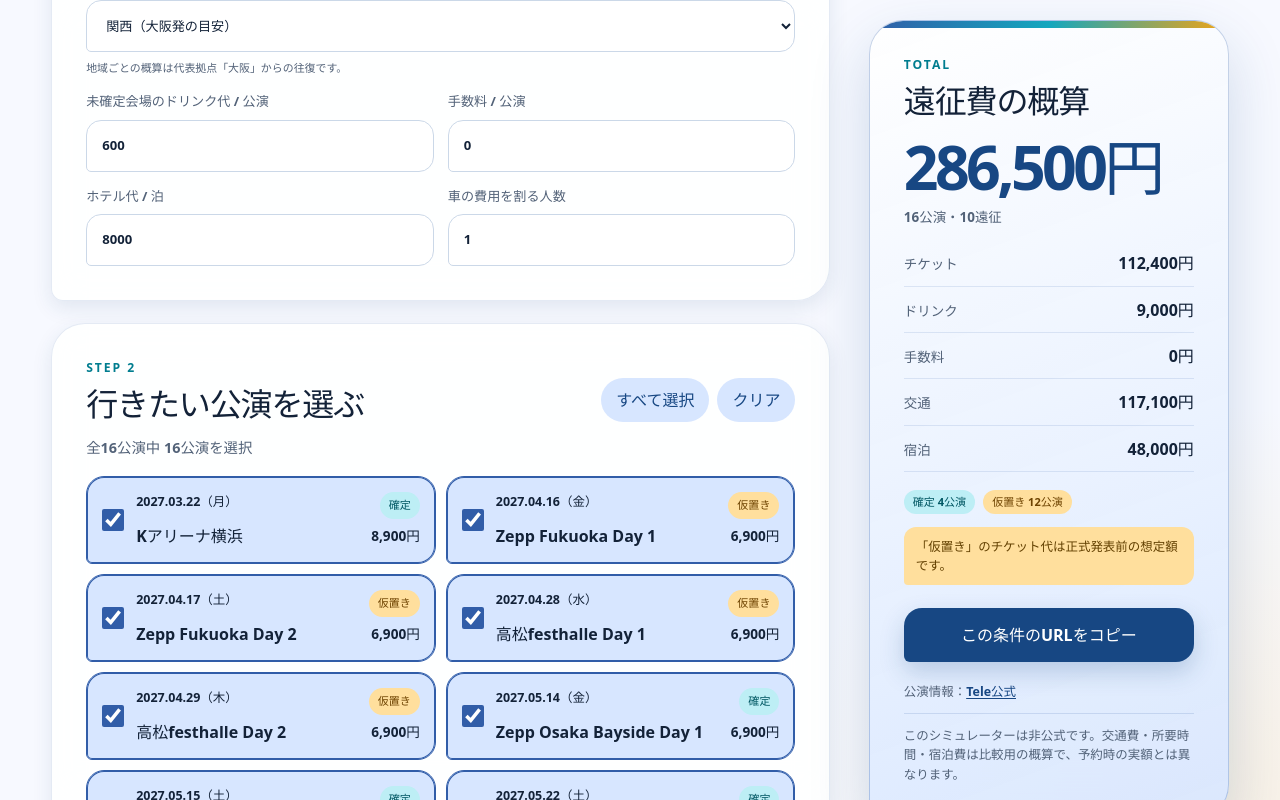
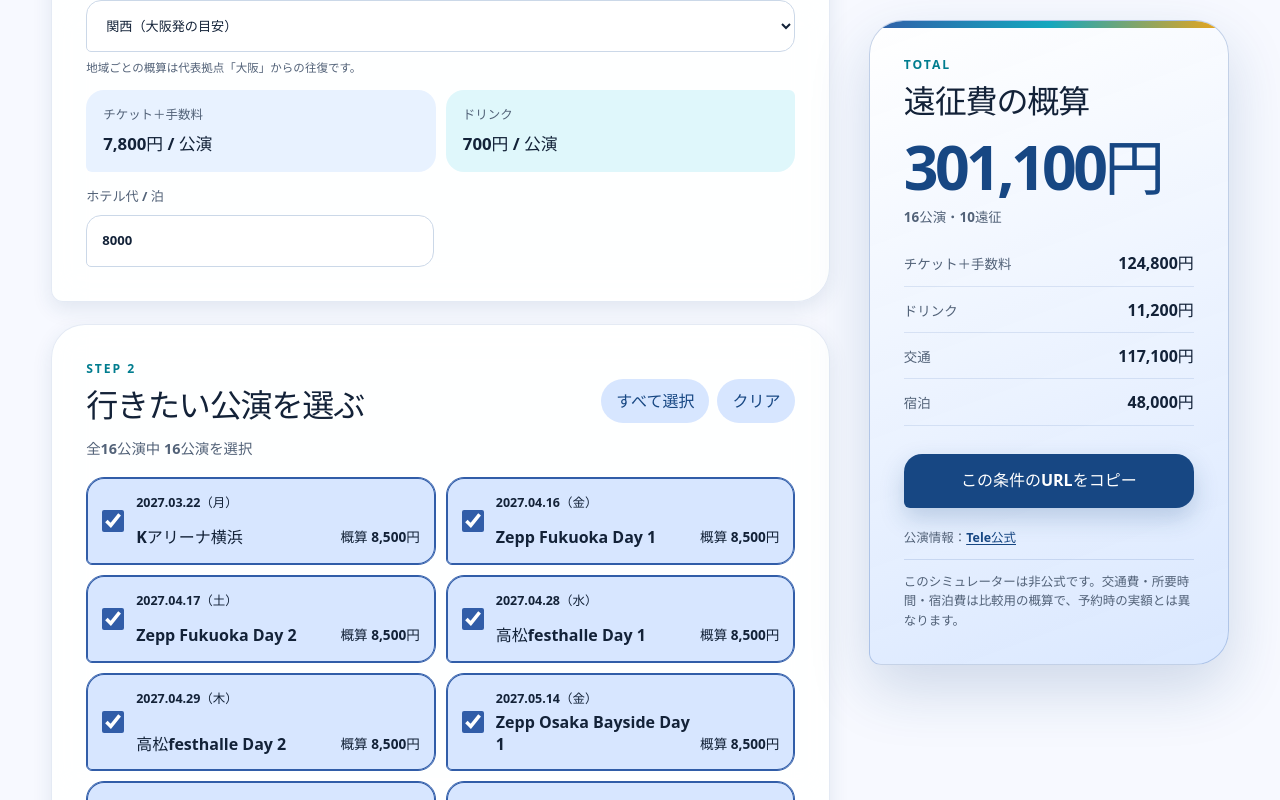
Before and after one commit to nekoneko03/tele-tour-budget, a Next.js app: page / in a window 1280 px wide. Both pictures are taken after a click on the button "すべて選択". Shown: the part 670-1470 px from the top of the page. Built offline with nearby package versions, Linux system fonts and the light colour scheme.

Commit message:
feat: add per-trip cost breakdowns

```diff
--- a/app/globals.css
+++ b/app/globals.css
@@ -125,6 +125,26 @@ a { color: var(--blue-strong); font-weight: 750; text-underline-offset: .2em; }
   transition: border-color 160ms ease, box-shadow 160ms ease;
 }
 .field input:hover, .field select:hover { border-color: var(--blue); }
+.field small { color: var(--muted); font-size: .72rem; font-weight: 620; line-height: 1.5; }
+.price-facts {
+  display: grid;
+  grid-template-columns: repeat(2, minmax(0, 1fr));
+  gap: 10px;
+}
+.price-facts p {
+  display: grid;
+  gap: 4px;
+  min-height: 82px;
+  margin: 0;
+  padding: 15px 17px;
+  border-radius: 18px 18px 18px 6px;
+  color: var(--muted);
+  background: var(--tonal);
+  font-size: .78rem;
+  font-weight: 760;
+}
+.price-facts p:nth-child(2) { border-radius: 18px 6px 18px 18px; background: var(--cyan-surface); }
+.price-facts strong { align-self: end; color: var(--ink); font-size: 1.05rem; font-weight: 880; }
 .button-row, .status-summary { display: flex; flex-wrap: wrap; gap: 8px; }
 .text-button, .primary-button, .mode-button {
   min-height: 44px;
@@ -194,8 +214,32 @@ a { color: var(--blue-strong); font-weight: 750; text-underline-offset: .2em; }
 .mode-button.is-selected small { color: rgb(255 255 255 / 78%); }
 .mode-button:disabled { cursor: not-allowed; opacity: .46; }
 .compact-field { width: min(100%, 220px); }
+.car-party-field { margin-top: 12px; }
 .estimate-note, .warning-note, .source-note, .disclaimer, .share-status { color: var(--muted); font-size: .78rem; line-height: 1.55; }
 .estimate-note { margin: 14px 0 0; }
+.trip-breakdown {
+  display: grid;
+  gap: 7px;
+  margin: 18px 0 0;
+  padding: 16px 18px;
+  border: 1px solid rgb(49 93 168 / 14%);
+  border-radius: 18px 18px 18px 6px;
+  background: color-mix(in srgb, var(--high) 84%, transparent);
+}
+.trip-breakdown div {
+  display: flex;
+  gap: 16px;
+  align-items: baseline;
+  justify-content: space-between;
+}
+.trip-breakdown dt { color: var(--muted); font-size: .78rem; }
+.trip-breakdown dd { margin: 0; font-size: .84rem; font-weight: 810; white-space: nowrap; }
+.trip-breakdown .trip-breakdown-total {
+  margin-top: 5px;
+  padding-top: 10px;
+  border-top: 1px solid var(--line);
+}
+.trip-breakdown-total dt, .trip-breakdown-total dd { color: var(--ink); font-size: .95rem; font-weight: 900; }
 
 .summary-panel {
   position: sticky;
@@ -243,7 +287,7 @@ a { color: var(--blue-strong); font-weight: 750; text-underline-offset: .2em; }
   .hero h1 { font-size: clamp(2.25rem, 13vw, 3.7rem); }
   .panel { padding: 20px 16px; border-radius: 26px 26px 26px 8px; }
   .section-heading, .trip-card-heading { align-items: flex-start; flex-direction: column; }
-  .field-grid, .show-list, .mode-buttons { grid-template-columns: 1fr; }
+  .field-grid, .price-facts, .show-list, .mode-buttons { grid-template-columns: 1fr; }
   .show-option { min-height: 94px; }
   .mode-button { min-height: 58px; }
   .trip-subtotal { align-self: auto; }
--- a/app/page.tsx
+++ b/app/page.tsx
@@ -6,11 +6,12 @@ import {
   officialSourceUrl,
   regions,
   shows,
-  ticketPriceStatusLabels,
   venues,
   type RegionId,
 } from "../lib/data";
 import {
+  DRINK_FEE_PER_SHOW,
+  TICKET_AND_FEE_PER_SHOW,
   calculateTourBudget,
   groupSelectedShowsIntoTrips,
   type TransportMode,
@@ -49,10 +50,7 @@ export default function Home() {
   const [selectedShowIds, setSelectedShowIds] = useState<Set<string>>(
     () => new Set(),
   );
-  const [drinkFeePerShow, setDrinkFeePerShow] = useState(600);
-  const [userFeePerShow, setUserFeePerShow] = useState(0);
   const [hotelNightlyRate, setHotelNightlyRate] = useState(8_000);
-  const [carPartySize, setCarPartySize] = useState(1);
   const [tripOverrides, setTripOverrides] = useState<
     Record<string, TripOverride | undefined>
   >({});
@@ -73,19 +71,24 @@ export default function Home() {
       );
     }
 
-    setDrinkFeePerShow(safeNumber(params.get("drink"), 600));
-    setUserFeePerShow(safeNumber(params.get("fee"), 0));
     setHotelNightlyRate(safeNumber(params.get("hotel"), 8_000));
-    setCarPartySize(safeNumber(params.get("party"), 1, true));
 
     const parsedOverrides: Record<string, TripOverride> = {};
     for (const entry of params.getAll("trip")) {
-      const [tripId, mode, nights] = entry.split("|");
+      const [tripId, mode, nights, carPartySize] = entry.split("|");
       if (!tripId || !validModes.has(mode as TransportMode)) continue;
       const parsedNights = safeNumber(nights ?? null, Number.NaN);
+      const parsedCarPartySize = safeNumber(
+        carPartySize ?? null,
+        Number.NaN,
+        true,
+      );
       parsedOverrides[tripId] = {
         mode: mode as TransportMode,
         ...(Number.isFinite(parsedNights) ? { nights: parsedNights } : {}),
+        ...(Number.isFinite(parsedCarPartySize)
+          ? { carPartySize: parsedCarPartySize }
+          : {}),
       };
     }
     setTripOverrides(parsedOverrides);
@@ -112,6 +115,11 @@ export default function Home() {
       safeOverrides[trip.id] = {
         ...(modeIsAvailable ? { mode: override.mode } : {}),
         ...(override.nights !== undefined ? { nights: override.nights } : {}),
+        ...(override.carPartySize !== undefined &&
+        Number.isInteger(override.carPartySize) &&
+        override.carPartySize >= 1
+          ? { carPartySize: override.carPartySize }
+          : {}),
       };
     }
     return safeOverrides;
@@ -121,20 +129,14 @@ export default function Home() {
       calculateTourBudget({
         selectedShows,
         originRegionId,
-        drinkFeePerShow,
-        userFeePerShow,
         hotelNightlyRate,
-        carPartySize,
         tripOverrides: effectiveTripOverrides,
       }),
     [
-      carPartySize,
-      drinkFeePerShow,
       hotelNightlyRate,
       originRegionId,
       selectedShows,
       effectiveTripOverrides,
-      userFeePerShow,
     ],
   );
 
@@ -158,17 +160,18 @@ export default function Home() {
     const params = new URLSearchParams();
     params.set("region", originRegionId);
     params.set("shows", selectedShows.map((show) => show.id).join(","));
-    params.set("drink", String(drinkFeePerShow));
-    params.set("fee", String(userFeePerShow));
     params.set("hotel", String(hotelNightlyRate));
-    params.set("party", String(carPartySize));
 
     for (const trip of availableTrips) {
       const override = effectiveTripOverrides[trip.id];
       const mode = override?.mode ?? trip.recommendedMode;
       const route = trip.routeOptions.find((option) => option.mode === mode);
       const nights = override?.nights ?? route?.nights;
-      params.append("trip", `${trip.id}|${mode}|${nights ?? ""}`);
+      const carPartySize = override?.carPartySize ?? 1;
+      params.append(
+        "trip",
+        `${trip.id}|${mode}|${nights ?? ""}|${carPartySize}`,
+      );
     }
 
     const url = `${window.location.origin}${window.location.pathname}?${params.toString()}`;
@@ -221,30 +224,16 @@ export default function Home() {
                   からの往復です。
                 </small>
               </label>
-              <label className="field">
-                <span>未確定会場のドリンク代 / 公演</span>
-                <input
-                  type="number"
-                  min="0"
-                  inputMode="numeric"
-                  value={drinkFeePerShow}
-                  onChange={(event) =>
-                    setDrinkFeePerShow(safeNumber(event.target.value, 0))
-                  }
-                />
-              </label>
-              <label className="field">
-                <span>手数料 / 公演</span>
-                <input
-                  type="number"
-                  min="0"
-                  inputMode="numeric"
-                  value={userFeePerShow}
-                  onChange={(event) =>
-                    setUserFeePerShow(safeNumber(event.target.value, 0))
-                  }
-                />
-              </label>
+              <div className="price-facts field-wide" aria-label="固定費用">
+                <p>
+                  <span>チケット＋手数料</span>
+                  <strong>{yen(TICKET_AND_FEE_PER_SHOW)} / 公演</strong>
+                </p>
+                <p>
+                  <span>ドリンク</span>
+                  <strong>{yen(DRINK_FEE_PER_SHOW)} / 公演</strong>
+                </p>
+              </div>
               <label className="field">
                 <span>ホテル代 / 泊</span>
                 <input
@@ -254,19 +243,6 @@ export default function Home() {
                   value={hotelNightlyRate}
                   onChange={(event) =>
                     setHotelNightlyRate(safeNumber(event.target.value, 0))
-                  }
-                />
-              </label>
-              <label className="field">
-                <span>車の費用を割る人数</span>
-                <input
-                  type="number"
-                  min="1"
-                  step="1"
-                  inputMode="numeric"
-                  value={carPartySize}
-                  onChange={(event) =>
-                    setCarPartySize(safeNumber(event.target.value, 1, true))
                   }
                 />
               </label>
@@ -322,11 +298,11 @@ export default function Home() {
                       {"day" in show && show.day ? ` Day ${show.day}` : ""}
                     </span>
                     <span
-                      className={`status-badge status-${show.ticketPriceStatus}`}
+                      className="show-price"
+                      title="チケット・手数料・ドリンクの固定概算"
                     >
-                      {ticketPriceStatusLabels[show.ticketPriceStatus]}
+                      概算 {yen(TICKET_AND_FEE_PER_SHOW + DRINK_FEE_PER_SHOW)}
                     </span>
-                    <span className="show-price">{yen(show.ticketPrice)}</span>
                   </label>
                 );
               })}
@@ -343,7 +319,17 @@ export default function Home() {
               </div>
               <div className="trip-list">
                 {budget.trips.map(
-                  ({ trip, mode, nights, transportCost, lodgingCost }) => {
+                  ({
+                    trip,
+                    mode,
+                    ticketAndFee,
+                    drink,
+                    transportCost,
+                    nights,
+                    lodgingCost,
+                    total,
+                    carPartySize,
+                  }) => {
                     const chosenRoute = trip.routeOptions.find(
                       (option) => option.mode === mode,
                     );
@@ -362,7 +348,7 @@ export default function Home() {
                             </p>
                           </div>
                           <span className="trip-subtotal">
-                            {yen(transportCost + lodgingCost)}
+                            {yen(total)}
                           </span>
                         </div>
                         <div
@@ -409,6 +395,29 @@ export default function Home() {
                             ))}
                           </select>
                         </label>
+                        {mode === "car" && (
+                          <label className="field compact-field car-party-field">
+                            <span>車の費用を割る人数</span>
+                            <input
+                              type="number"
+                              min="1"
+                              step="1"
+                              inputMode="numeric"
+                              value={carPartySize}
+                              aria-label={`${trip.city}遠征で車の費用を割る人数`}
+                              onChange={(event) =>
+                                updateTrip(trip.id, {
+                                  carPartySize: safeNumber(
+                                    event.target.value,
+                                    1,
+                                    true,
+                                  ),
+                                })
+                              }
+                            />
+                            <small>この遠征の車代だけを人数で割ります。</small>
+                          </label>
+                        )}
                         {chosenRoute && (
                           <p className="estimate-note">
                             おすすめ：{modeLabels[trip.recommendedMode]}。選択中の
@@ -421,6 +430,31 @@ export default function Home() {
                             {chosenRoute.minutes.max}分（最小・標準・最大）。ライブ運賃ではない概算です。
                           </p>
                         )}
+                        <dl
+                          className="trip-breakdown"
+                          aria-label={`${trip.city}遠征の費用内訳`}
+                        >
+                          <div>
+                            <dt>チケット＋手数料</dt>
+                            <dd>{yen(ticketAndFee)}</dd>
+                          </div>
+                          <div>
+                            <dt>ドリンク</dt>
+                            <dd>{yen(drink)}</dd>
+                          </div>
+                          <div>
+                            <dt>交通費</dt>
+                            <dd>{yen(transportCost)}</dd>
+                          </div>
+                          <div>
+                            <dt>宿泊費</dt>
+                            <dd>{yen(lodgingCost)}</dd>
+                          </div>
+                          <div className="trip-breakdown-total">
+                            <dt>遠征小計</dt>
+                            <dd>{yen(total)}</dd>
+                          </div>
+                        </dl>
                       </article>
                     );
                   },
@@ -439,16 +473,12 @@ export default function Home() {
           </p>
           <dl className="breakdown-list">
             <div>
-              <dt>チケット</dt>
-              <dd>{yen(budget.ticketBase)}</dd>
+              <dt>チケット＋手数料</dt>
+              <dd>{yen(budget.ticketAndFee)}</dd>
             </div>
             <div>
               <dt>ドリンク</dt>
               <dd>{yen(budget.drink)}</dd>
-            </div>
-            <div>
-              <dt>手数料</dt>
-              <dd>{yen(budget.userFee)}</dd>
             </div>
             <div>
               <dt>交通</dt>
@@ -459,19 +489,6 @@ export default function Home() {
               <dd>{yen(budget.lodging)}</dd>
             </div>
           </dl>
-          <div className="status-summary">
-            <span className="status-badge status-confirmed">
-              確定 {budget.ticketStatusCounts.confirmed}公演
-            </span>
-            <span className="status-badge status-provisional">
-              仮置き {budget.ticketStatusCounts.provisional}公演
-            </span>
-          </div>
-          {budget.hasProvisionalTickets && (
-            <p className="warning-note">
-              「仮置き」のチケット代は正式発表前の想定額です。
-            </p>
-          )}
           <button
             type="button"
             className="primary-button"
--- a/lib/calculator.ts
+++ b/lib/calculator.ts
@@ -1,9 +1,4 @@
-import type {
-  RegionId,
-  TicketPriceStatus,
-  TourShow,
-  Venue,
-} from "./data";
+import type { RegionId, TourShow, Venue } from "./data";
 import { venues } from "./data";
 
 export type TransportMode = "rail" | "flight" | "overnight_bus" | "car";
@@ -37,36 +32,34 @@ export type TripOverride = {
   /** Round-trip cost before a car party split. */
   transportCost?: number;
   nights?: number;
+  /** Number of people sharing this trip's car cost. */
+  carPartySize?: number;
 };
 
 export type TourBudgetInput = {
   selectedShows: readonly TourShow[];
   originRegionId: RegionId;
-  drinkFeePerShow?: number;
-  userFeePerShow?: number;
   hotelNightlyRate?: number;
-  carPartySize?: number;
   tripOverrides?: Readonly<Record<string, TripOverride | undefined>>;
 };
 
 export type TripBudget = {
   trip: Trip;
   mode: TransportMode;
+  ticketAndFee: number;
+  drink: number;
   transportCost: number;
   nights: number;
   lodgingCost: number;
+  total: number;
+  carPartySize: number;
 };
-
-export type TicketStatusCounts = Record<TicketPriceStatus, number>;
 
 export type TourBudget = {
   showCount: number;
   tripCount: number;
-  ticketStatusCounts: TicketStatusCounts;
-  hasProvisionalTickets: boolean;
-  ticketBase: number;
+  ticketAndFee: number;
   drink: number;
-  userFee: number;
   transport: number;
   lodging: number;
   total: number;
@@ -79,6 +72,9 @@ const TRANSPORT_MODES: readonly TransportMode[] = [
   "overnight_bus",
   "car",
 ];
+
+export const TICKET_AND_FEE_PER_SHOW = 7_800;
+export const DRINK_FEE_PER_SHOW = 700;
 
 const MAINLAND_REGION_ORDER: readonly RegionId[] = [
   "hokkaido",
@@ -299,19 +295,10 @@ function positiveInteger(value: number, name: string): number {
 }
 
 export function calculateTourBudget(input: TourBudgetInput): TourBudget {
-  const drinkFeePerShow = nonNegative(
-    input.drinkFeePerShow ?? 600,
-    "drinkFeePerShow",
-  );
-  const userFeePerShow = nonNegative(
-    input.userFeePerShow ?? 0,
-    "userFeePerShow",
-  );
   const hotelNightlyRate = nonNegative(
     input.hotelNightlyRate ?? 8_000,
     "hotelNightlyRate",
   );
-  const carPartySize = positiveInteger(input.carPartySize ?? 1, "carPartySize");
   const trips = groupSelectedShowsIntoTrips(
     input.selectedShows,
     input.originRegionId,
@@ -329,54 +316,52 @@ export function calculateTourBudget(input: TourBudgetInput): TourBudget {
       override?.transportCost ?? route.cost.typical,
       "transportCost",
     );
+    const carPartySize = positiveInteger(
+      override?.carPartySize ?? 1,
+      `carPartySize (${trip.id})`,
+    );
     const transportCost =
       mode === "car" ? Math.round(routeCost / carPartySize) : routeCost;
     const nights = nonNegative(override?.nights ?? route.nights, "nights");
     const lodgingCost = Math.round(nights * hotelNightlyRate);
+    const ticketAndFee = trip.shows.length * TICKET_AND_FEE_PER_SHOW;
+    const drink = trip.shows.length * DRINK_FEE_PER_SHOW;
+    const total = ticketAndFee + drink + transportCost + lodgingCost;
 
-    return { trip, mode, transportCost, nights, lodgingCost };
+    return {
+      trip,
+      mode,
+      ticketAndFee,
+      drink,
+      transportCost,
+      nights,
+      lodgingCost,
+      total,
+      carPartySize,
+    };
   });
 
-  const ticketStatusCounts: TicketStatusCounts = {
-    confirmed: 0,
-    provisional: 0,
-  };
-  let ticketBase = 0;
-  for (const show of input.selectedShows) {
-    ticketBase += nonNegative(show.ticketPrice, "ticketPrice");
-    ticketStatusCounts[show.ticketPriceStatus] += 1;
-  }
-
   const showCount = input.selectedShows.length;
-  const drink = Math.round(
-    input.selectedShows.reduce(
-      (sum, show) =>
-        sum +
-        nonNegative(
-          show.drinkPrice ?? drinkFeePerShow,
-          `drinkPrice (${show.id})`,
-        ),
-      0,
-    ),
+  const ticketAndFee = tripBudgets.reduce(
+    (sum, trip) => sum + trip.ticketAndFee,
+    0,
   );
-  const userFee = Math.round(userFeePerShow * showCount);
+  const drink = tripBudgets.reduce((sum, trip) => sum + trip.drink, 0);
   const transport = tripBudgets.reduce(
     (sum, trip) => sum + trip.transportCost,
     0,
   );
   const lodging = tripBudgets.reduce((sum, trip) => sum + trip.lodgingCost, 0);
+  const total = tripBudgets.reduce((sum, trip) => sum + trip.total, 0);
 
   return {
     showCount,
     tripCount: trips.length,
-    ticketStatusCounts,
-    hasProvisionalTickets: ticketStatusCounts.provisional > 0,
-    ticketBase,
+    ticketAndFee,
     drink,
-    userFee,
     transport,
     lodging,
-    total: ticketBase + drink + userFee + transport + lodging,
+    total,
     trips: tripBudgets,
   };
 }
```
Also changed, not shown: 2 other files (tests, documents, lock files or other folders).
